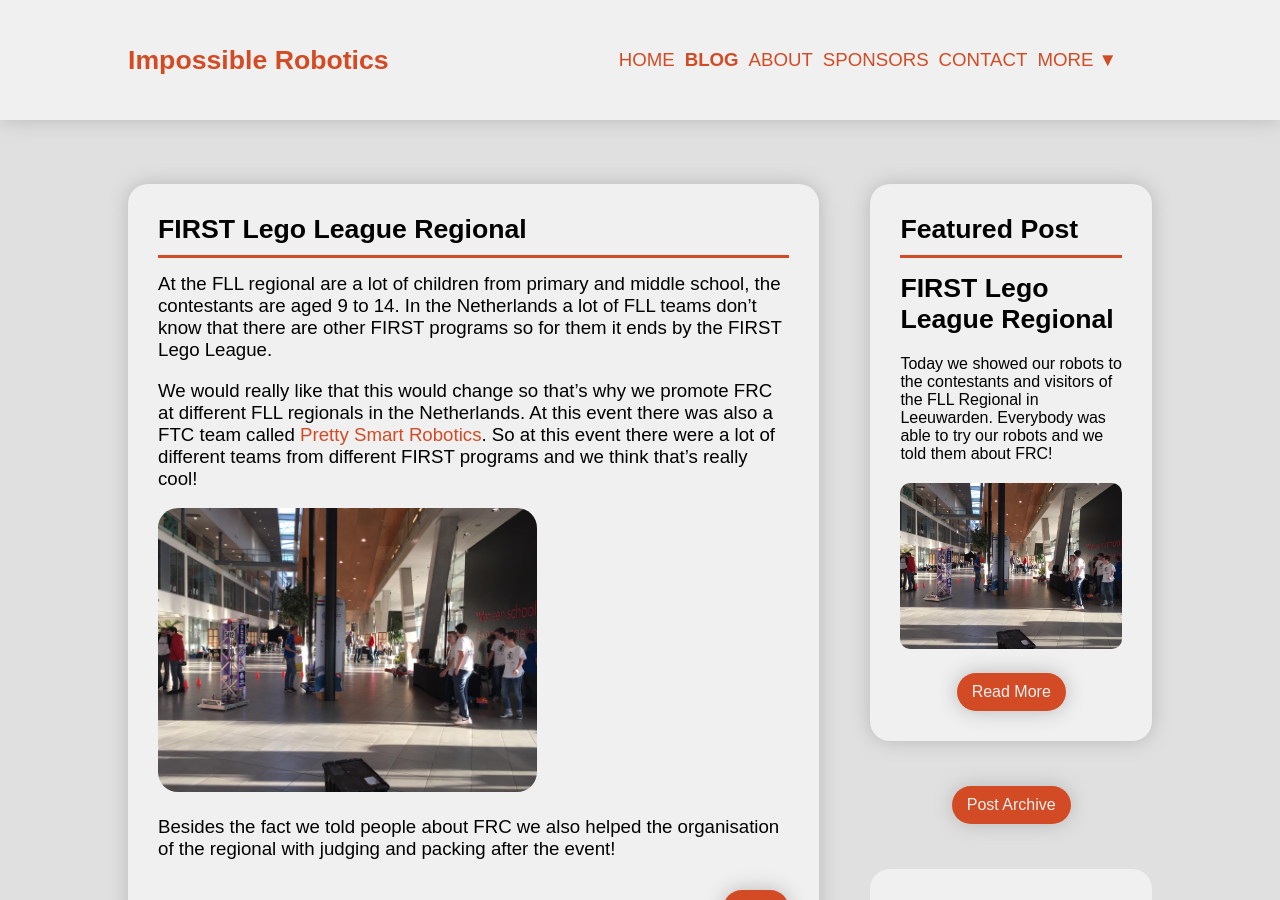
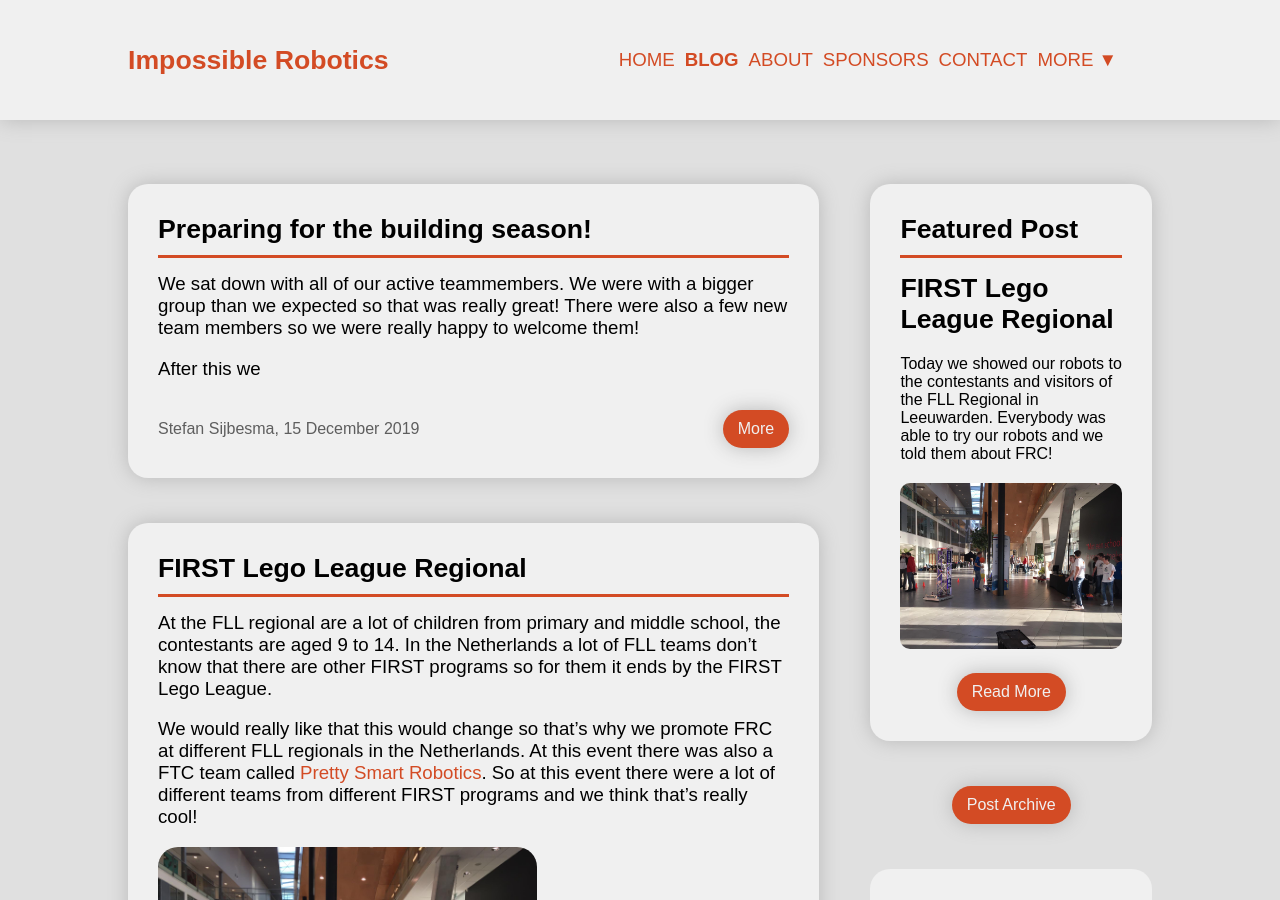
Before and after one commit to Impossible-Robotics/impossible-robotics.github.io, a Jekyll site: the page built from blog.html, in a window 1280 px wide and 900 px high. Built offline with Jekyll 4.4.1, drawn with Linux system fonts in a browser that asks for light colours.

```diff
--- /dev/null
+++ b/_posts/featured/2019-12-15-prebuilding-season-meeting.md
@@ -0,0 +1,11 @@
+---
+title: 'Preparing for the building season!'
+author: 'Stefan Sijbesma'
+summary: >- # This is used in the description of google searches. Use as many keywords as possible.
+  Today we had our prebuiding-season meeting. Here we discussed different thing like, Chairmans, funding, the kickoff, the journey to Sidney etc
+thumbnail: 'Nog fixen'
+---
+
+We sat down with all of our active teammembers. We were with a bigger group than we expected so that was really great! There were also a few new team members so we were really happy to welcome them!
+
+After this we
```
Also changed, not shown: _data/sponsors.json (+29 -59 lines), res/logos/sponsors/nhl.png, res/logos/sponsors/vos_systems.png, 3 other files.
